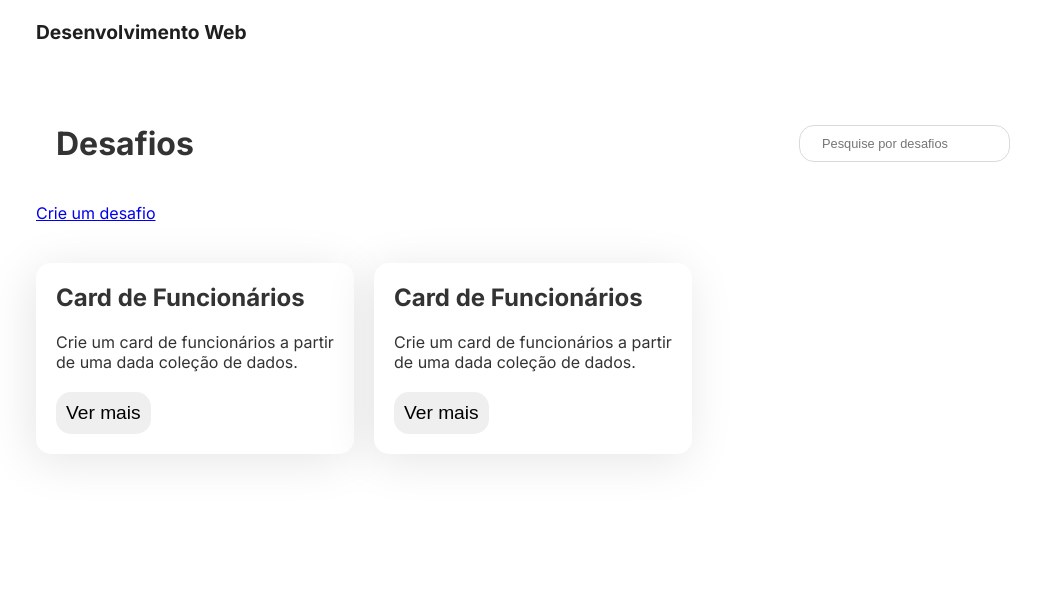
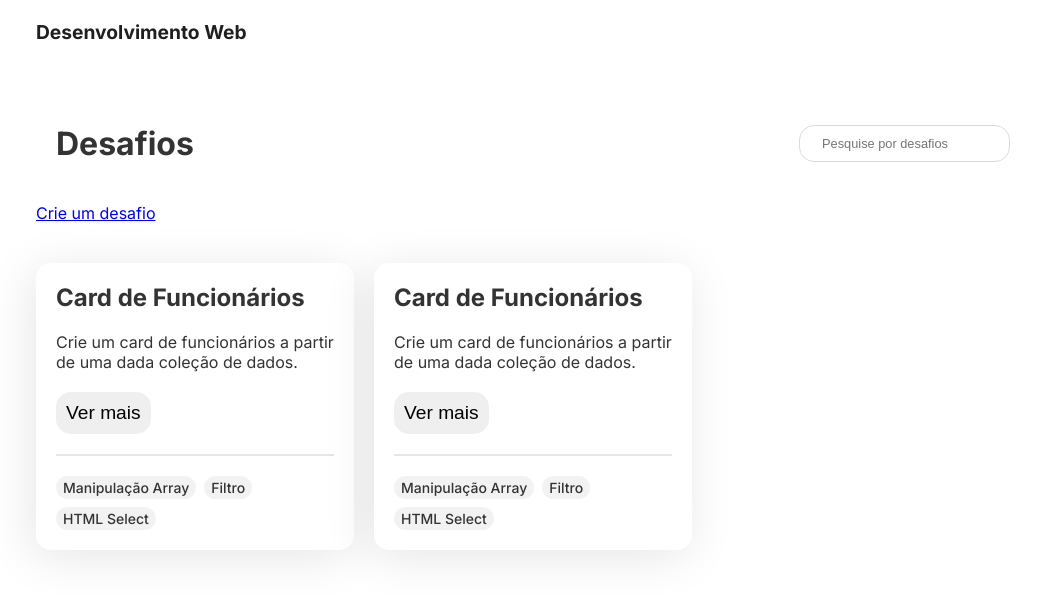
Before and after one commit to DevsGenteBoa/desenvolvimento-web-oficial, a Next.js app: page /desafios in a window 1280 px wide. Shown: the top 596 px of the page, without its empty margins (107-1148 px from the left). Built offline with nearby package versions, Linux system fonts and the light colour scheme.

Commit message:
exibe tags do desafio no card

```diff
--- a/src/components/cards/desafio-card/index.tsx
+++ b/src/components/cards/desafio-card/index.tsx
@@ -11,6 +11,7 @@ type Desafio = {
   link?: string;
   anexos?: { nome: string; arquivo: string }[];
   //tags?: { label: string; bg: string; color: string }[];
+  tags: string[];
 };
 
 export const DesafioCard = ({ desafio }: { desafio: Desafio }) => {
@@ -24,14 +25,16 @@ export const DesafioCard = ({ desafio }: { desafio: Desafio }) => {
             <Button variant="tertiary">Ver mais</Button>
           </Link>
         </ReadMore>
-        {/* <hr />
+        <hr />
         <Tags>
           {desafio.tags?.map((tag) => (
-            <Tag color={tag.color} bg={tag.bg}>
-              <span>{tag.label}</span>
+            <Tag
+                key={tag}
+            >
+              <span>{tag}</span>
             </Tag>
           ))}
-        </Tags> */}
+        </Tags>
       </Content>
     </Card>
   );
--- a/src/components/cards/desafio-card/styles.ts
+++ b/src/components/cards/desafio-card/styles.ts
@@ -2,7 +2,6 @@ import styled from 'styled-components';
 
 export const Card = styled.div`
   width: 100%;
-  max-width: 400px;
   background-color: #fff;
   border-radius: 15px;
   display: flex;
@@ -24,7 +23,12 @@ export const Content = styled.div`
   align-items: flex-start;
   justify-content: space-between;
   width: 100%;
+  height: 100%;
   gap: 20px;
+
+  hr {
+    width: 100%;
+  }
 `;
 
 export const ReadMore = styled.div`
@@ -45,10 +49,10 @@ export const Tags = styled.div`
 export const Tag = styled.div<{ bg?: string; color?: string }>`
   display: flex;
   align-items: center;
-  padding: 4px 10px;
+  padding: 3px 7px;
   border-radius: 15px;
   font-weight: 500;
   font-size: 14px;
-  background-color: ${({ bg }) => bg || '#fff'};
-  color: ${({ color }) => color || '#000'};
+  background-color: ${({ bg }) => bg || 'rgba(0, 0, 0, 0.05)'};
+  color: ${({ color }) => color};
 `;
```
